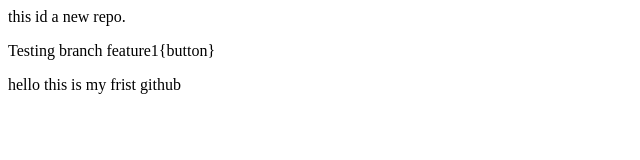
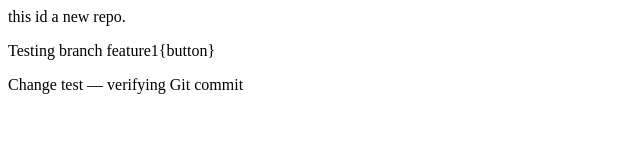
Before and after one commit to Muhammadonais123/localrepo, a website: page index.html in a window 1280 px wide. Shown: the whole page, without its empty margins (0-640 px from the left). Drawn offline with Linux system fonts and the light colour scheme.

Commit message:
test: updated html

```diff
--- a/index.html
+++ b/index.html
@@ -1,3 +1,3 @@
 <p>this id a new repo.</p>
 <p>Testing branch feature1{button}</button></p>
-<p>hello this is my frist github</p>
+<p>Change test — verifying Git commit</p>
```
